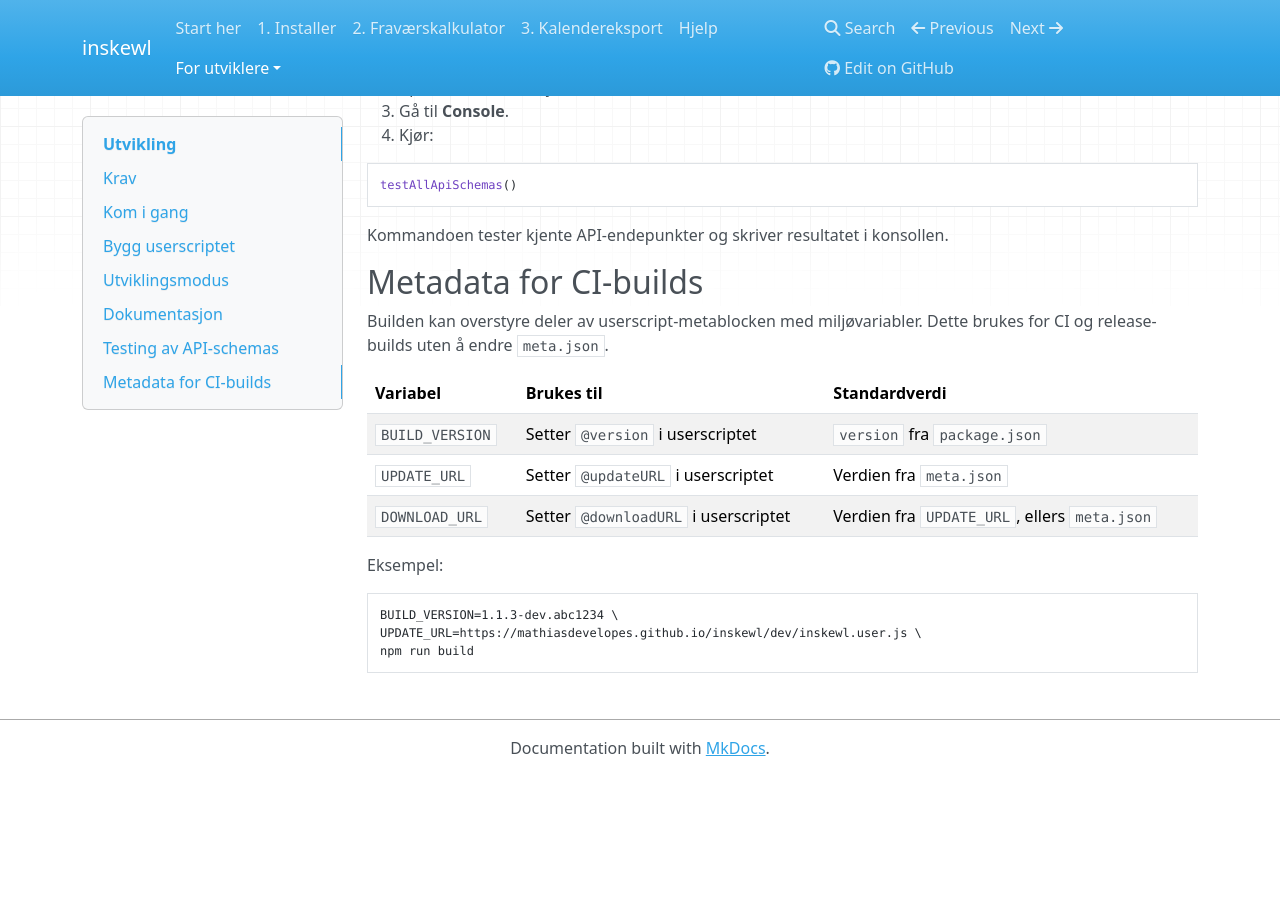
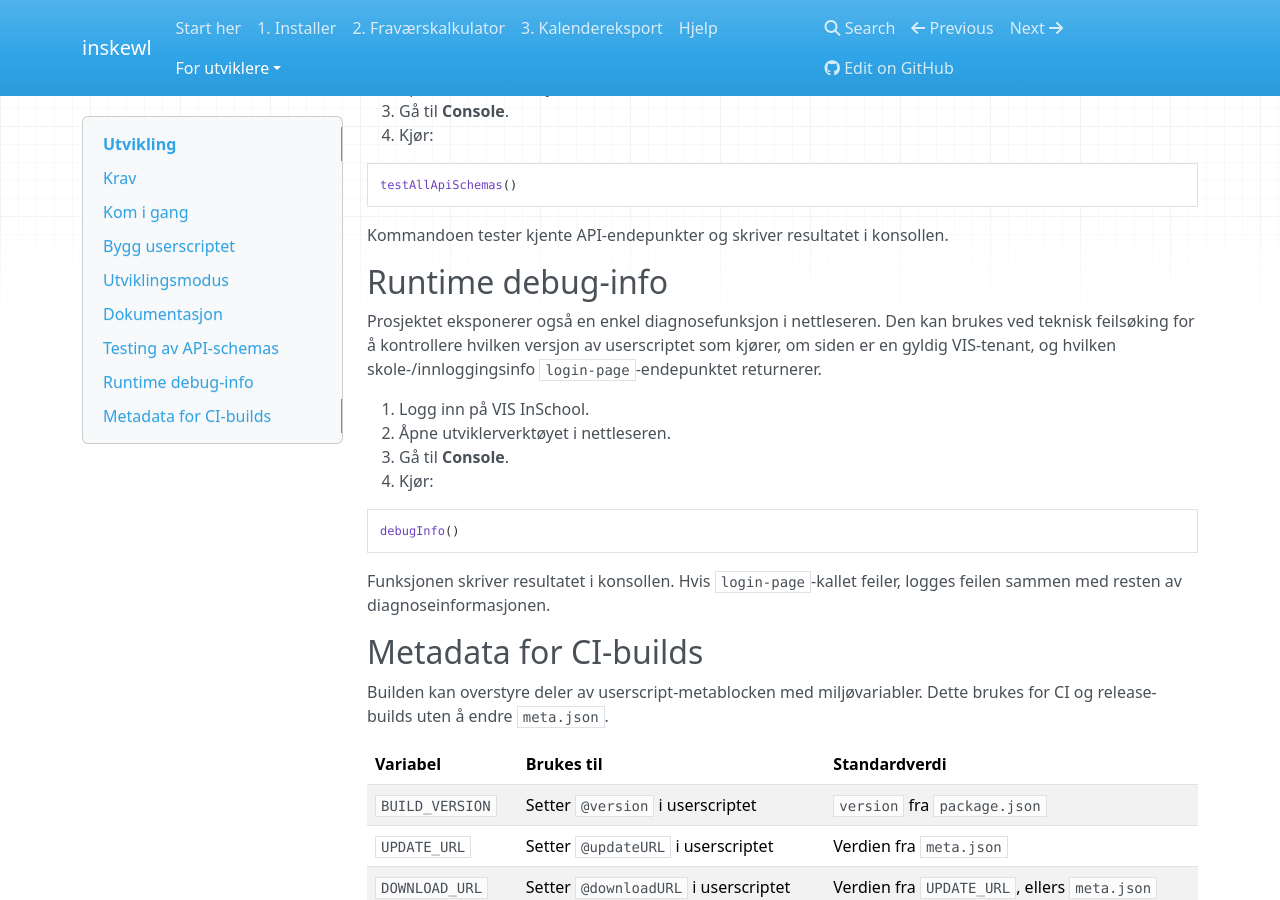
Before and after one commit to MathiasDevelopes/inskewl, an MkDocs documentation site: the page built from docs/utvikling.md, in a window 1280 px wide and 900 px high, scrolled down 1250 px. Built offline with MkDocs 1.6.1, drawn with Linux system fonts in a browser that asks for light colours; nearby versions of some CDN libraries; before the commit the page ends 2026 px from its top, so only the background shows below that.

Commit message:
docs: document runtime debug info

````diff
--- a/docs/utvikling.md
+++ b/docs/utvikling.md
@@ -71,6 +71,25 @@ testAllApiSchemas()
 
 Kommandoen tester kjente API-endepunkter og skriver resultatet i konsollen.
 
+## Runtime debug-info
+
+Prosjektet eksponerer også en enkel diagnosefunksjon i nettleseren. Den kan
+brukes ved teknisk feilsøking for å kontrollere hvilken versjon av userscriptet
+som kjører, om siden er en gyldig VIS-tenant, og hvilken skole-/innloggingsinfo
+`login-page`-endepunktet returnerer.
+
+1. Logg inn på VIS InSchool.
+2. Åpne utviklerverktøyet i nettleseren.
+3. Gå til **Console**.
+4. Kjør:
+
+```javascript
+debugInfo()
+```
+
+Funksjonen skriver resultatet i konsollen. Hvis `login-page`-kallet feiler,
+logges feilen sammen med resten av diagnoseinformasjonen.
+
 ## Metadata for CI-builds
 
 Builden kan overstyre deler av userscript-metablocken med miljøvariabler. Dette brukes for CI og release-builds uten å endre `meta.json`.
````
